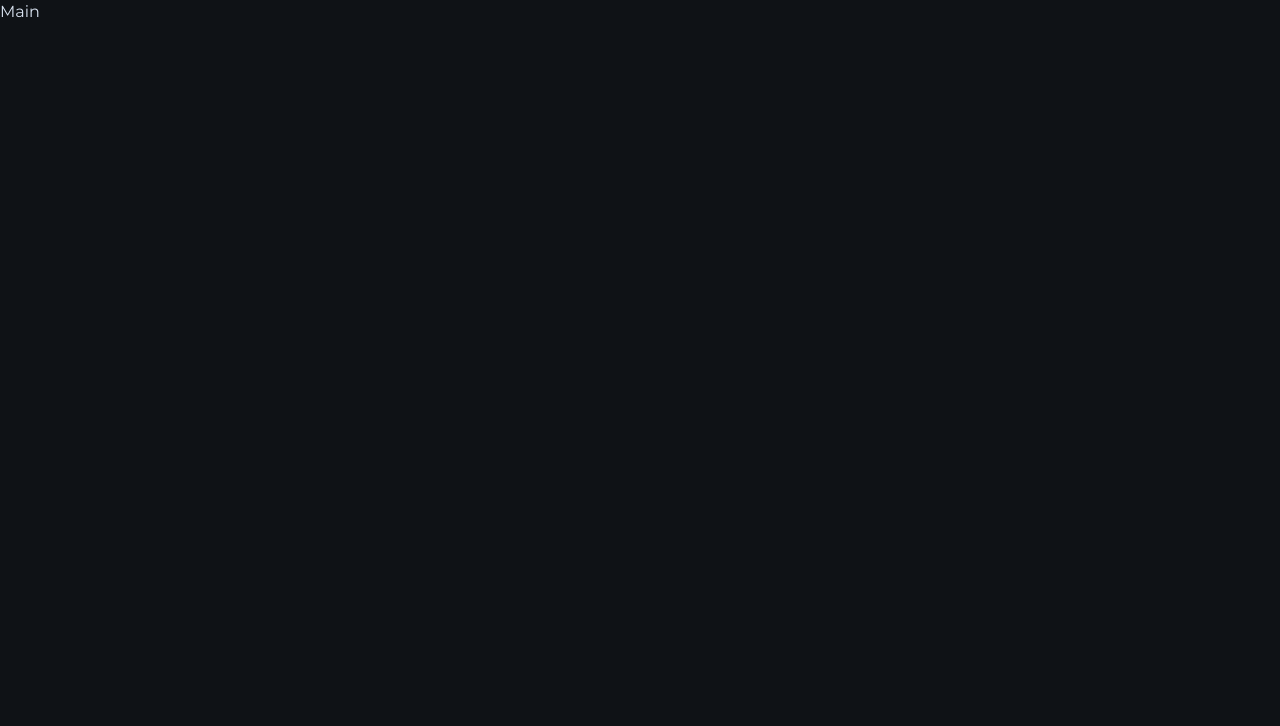
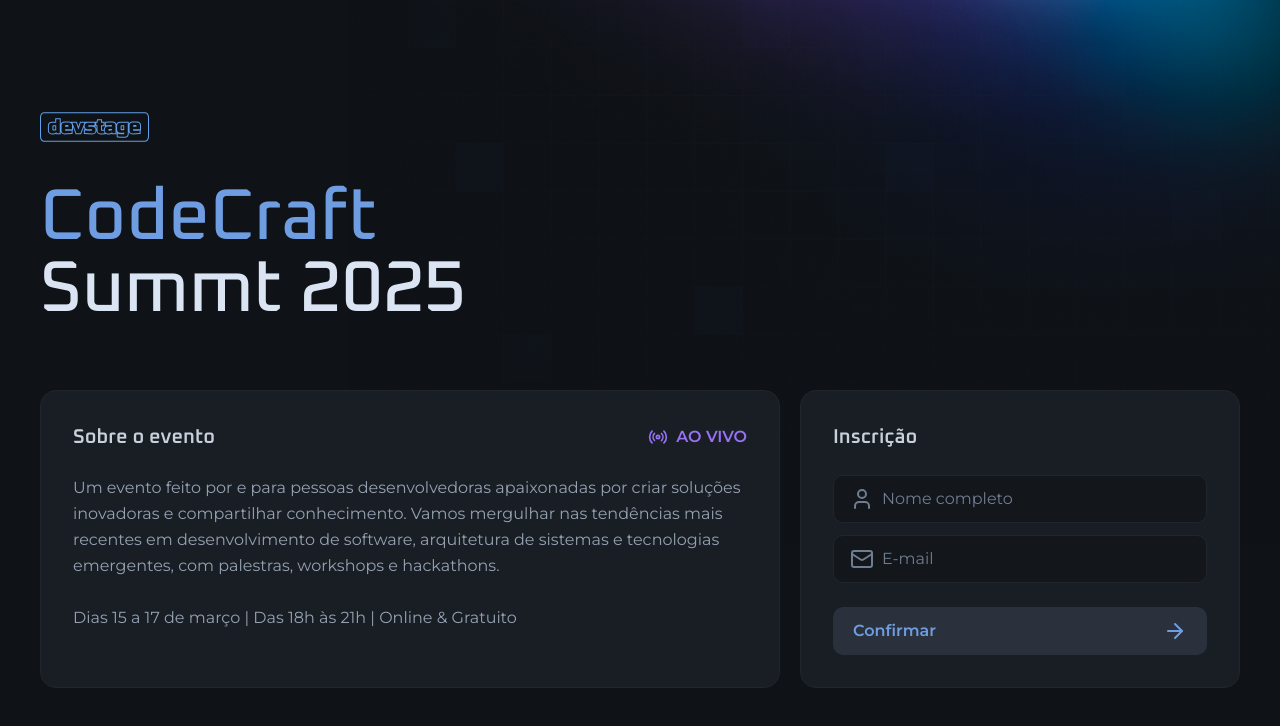
Before and after one commit to LucasAnselmoSilva12345/nlw-connect-web, a Next.js app: page / in a window 1280 px wide. Shown: the top 726 px of the page. Built offline with nearby package versions, Linux system fonts and the light colour scheme.

Commit message:
feat: Homepage
Signed-off-by: LucasAnselmoSilva12345 <lucasanselmodasilva02@gmail.com>

```diff
--- a/src/app/layout.tsx
+++ b/src/app/layout.tsx
@@ -1,32 +1,34 @@
-import './globals.css';
-import type { Metadata } from 'next';
-import { Montserrat, Oxanium } from 'next/font/google';
+import './globals.css'
+import type { Metadata } from 'next'
+import { Montserrat, Oxanium } from 'next/font/google'
 
 export const metadata: Metadata = {
   title: 'Create Next App',
   description: 'Generated by create next app',
-};
+}
 
 const oxanium = Oxanium({
   weight: ['500', '600'],
   subsets: ['latin'],
   variable: '--font-oxanium',
-});
+})
 
 const montserrat = Montserrat({
   weight: ['400', '600'],
   subsets: ['latin'],
   variable: '--font-montserrat',
-});
+})
 
 export default function RootLayout({
   children,
 }: Readonly<{
-  children: React.ReactNode;
+  children: React.ReactNode
 }>) {
   return (
     <html lang="en" className={`${oxanium.variable} ${montserrat.variable}`}>
-      <body className="bg-gray-900 text-gray-100 antialiased">{children}</body>
+      <body className="bg-gray-900 text-gray-100 antialiased bg-[url(/background.png)] bg-no-repeat bg-top md:bg-right-top">
+        {children}
+      </body>
     </html>
-  );
+  )
 }
--- a/src/app/page.tsx
+++ b/src/app/page.tsx
@@ -1,8 +1,70 @@
 import { Button } from '@/components/button'
-import { IconButton } from '@/components/icon-button'
 import { InputField, InputIcon, InputRoot } from '@/components/input'
-import { ArrowRight, Copy, Mail } from 'lucide-react'
+import { ArrowRight, Mail, Radio, User } from 'lucide-react'
+import Image from 'next/image'
+import devstageLogo from '../assets/logo.svg'
 
 export default function Home() {
-  return <main>Main</main>
+  return (
+    <main className="max-w-[1240px] mx-auto px-5 py-8 md:py-0">
+      <div className="min-h-dvh flex flex-col justify-center gap-16">
+        <div className="flex flex-col gap-10 items-center md:items-start">
+          <Image src={devstageLogo} alt="devStage" width={108.5} height={30} />
+
+          <h1 className="text-4xl text-center leading-none font-heading font-medium flex flex-col md:text-7xl md:text-left">
+            <span className="text-blue">CodeCraft</span> Summt 2025
+          </h1>
+        </div>
+
+        <div className="flex gap-5 items-stretch flex-col md:flex-row">
+          <div className="flex-1 bg-gray-700 border border-gray-600 rounded-2xl p-8 space-y-6">
+            <div className="flex items-center justify-between">
+              <h2 className="font-heading font-semibold text-gray-200 text-xl">
+                Sobre o evento
+              </h2>
+              <span className="text-purple font-semibold text-sx uppercase flex items-center gap-2">
+                <Radio className="size-5" /> Ao vivo
+              </span>
+            </div>
+            <p className="text-gray-300 leading-relaxed text-sm md:text-base">
+              Um evento feito por e para pessoas desenvolvedoras apaixonadas por
+              criar soluções inovadoras e compartilhar conhecimento. Vamos
+              mergulhar nas tendências mais recentes em desenvolvimento de
+              software, arquitetura de sistemas e tecnologias emergentes, com
+              palestras, workshops e hackathons.
+              <br />
+              <br />
+              Dias 15 a 17 de março | Das 18h às 21h | Online & Gratuito
+            </p>
+          </div>
+
+          <form className="bg-gray-700 border border-gray-600 rounded-2xl p-8 space-y-6 w-full md:max-w-[440px]">
+            <h2 className="font-heading font-semibold text-gray-200 text-xl">
+              Inscrição
+            </h2>
+
+            <div className="space-y-3">
+              <InputRoot>
+                <InputIcon>
+                  <User />
+                </InputIcon>
+                <InputField type="text" placeholder="Nome completo" />
+              </InputRoot>
+              <InputRoot>
+                <InputIcon>
+                  <Mail />
+                </InputIcon>
+                <InputField type="email" placeholder="E-mail" />
+              </InputRoot>
+            </div>
+
+            <Button type="submit">
+              Confirmar
+              <ArrowRight />
+            </Button>
+          </form>
+        </div>
+      </div>
+    </main>
+  )
 }
```
